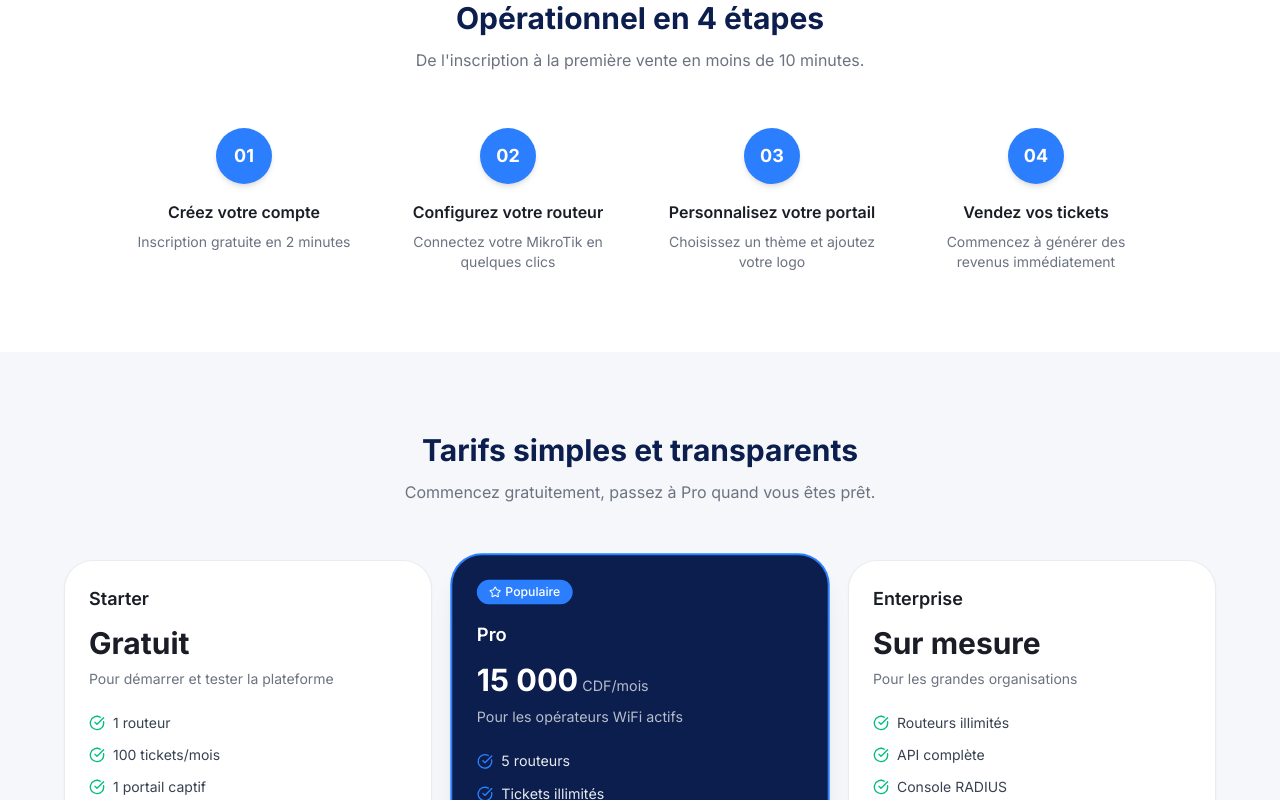
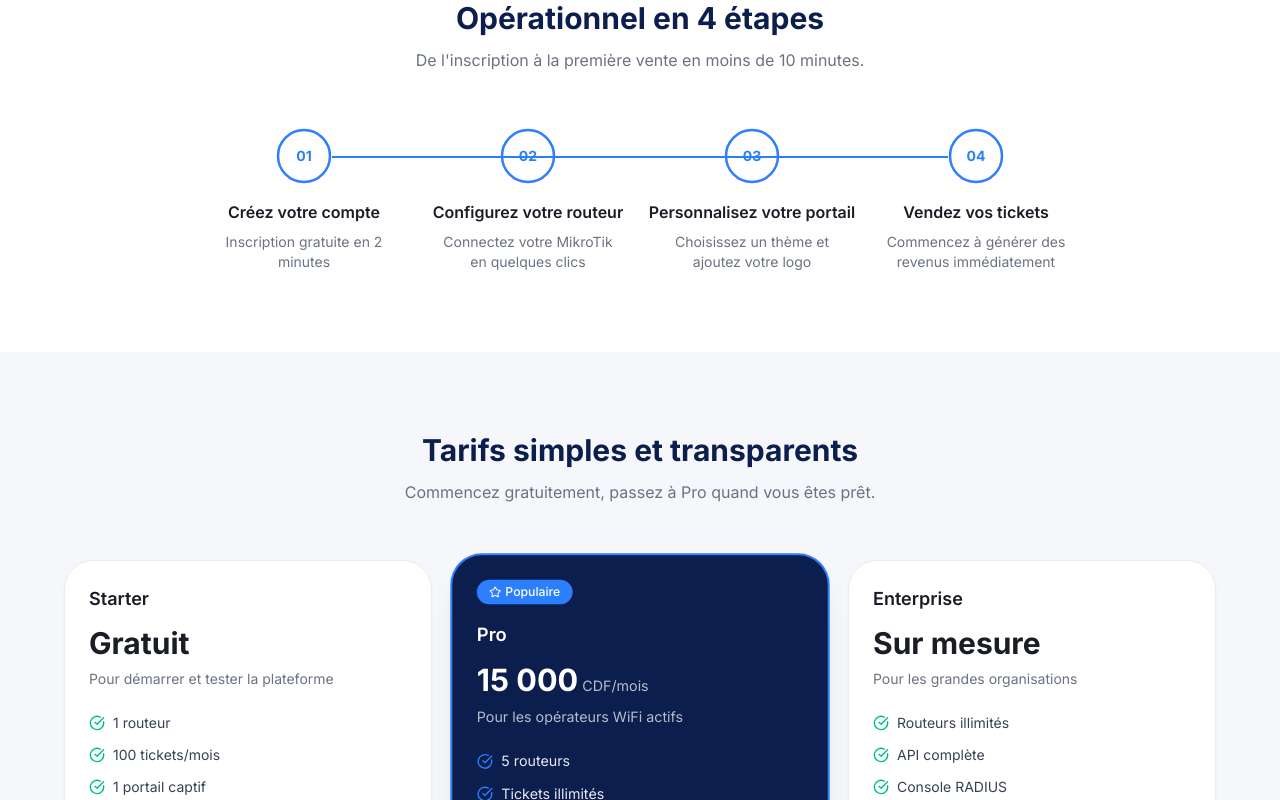
Before and after one commit to Tsukuyomi260/fluxionwifi, a Next.js app: page / in a window 1280 px wide. Shown: the part 1437-2237 px from the top of the page. Built offline with nearby package versions, Linux system fonts and the light colour scheme.

Commit message:
Animation timeline 4 étapes avec dots voyageurs et cercles SVG animés

```diff
--- a/src/app/(marketing)/page.tsx
+++ b/src/app/(marketing)/page.tsx
@@ -13,6 +13,7 @@ import {
   CheckCircle,
   Star,
 } from "lucide-react";
+import { AnimatedSteps } from "@/components/marketing/animated-steps";
 
 const features = [
   {
@@ -45,13 +46,6 @@ const features = [
     title: "100% Mobile",
     description: "Interface optimisée pour smartphone. Gérez votre réseau depuis n'importe où.",
   },
-];
-
-const steps = [
-  { step: "01", title: "Créez votre compte", description: "Inscription gratuite en 2 minutes" },
-  { step: "02", title: "Configurez votre routeur", description: "Connectez votre MikroTik en quelques clics" },
-  { step: "03", title: "Personnalisez votre portail", description: "Choisissez un thème et ajoutez votre logo" },
-  { step: "04", title: "Vendez vos tickets", description: "Commencez à générer des revenus immédiatement" },
 ];
 
 const pricing = [
@@ -184,17 +178,7 @@ export default function LandingPage() {
             <h2 className="text-3xl font-bold text-[#0B1E4D]">Opérationnel en 4 étapes</h2>
             <p className="mt-3 text-[#6B7280]">De l&apos;inscription à la première vente en moins de 10 minutes.</p>
           </div>
-          <div className="grid gap-8 sm:grid-cols-2 lg:grid-cols-4">
-            {steps.map((s) => (
-              <div key={s.step} className="text-center">
-                <div className="mx-auto h-14 w-14 rounded-2xl bg-[#2B7FFF] flex items-center justify-center text-white text-lg font-bold shadow-md">
-                  {s.step}
-                </div>
-                <h3 className="mt-4 text-base font-semibold text-[#1A1D26]">{s.title}</h3>
-                <p className="mt-2 text-sm text-[#6B7280]">{s.description}</p>
-              </div>
-            ))}
-          </div>
+          <AnimatedSteps />
         </div>
       </section>
 
--- /dev/null
+++ b/src/components/marketing/animated-steps.tsx
@@ -0,0 +1,198 @@
+"use client";
+
+import { useEffect, useRef, useState } from "react";
+
+const steps = [
+  { step: "01", title: "Créez votre compte", description: "Inscription gratuite en 2 minutes" },
+  { step: "02", title: "Configurez votre routeur", description: "Connectez votre MikroTik en quelques clics" },
+  { step: "03", title: "Personnalisez votre portail", description: "Choisissez un thème et ajoutez votre logo" },
+  { step: "04", title: "Vendez vos tickets", description: "Commencez à générer des revenus immédiatement" },
+];
+
+export function AnimatedSteps() {
+  const ref = useRef<HTMLDivElement>(null);
+  const [visible, setVisible] = useState(false);
+
+  useEffect(() => {
+    const el = ref.current;
+    if (!el) return;
+    const observer = new IntersectionObserver(
+      ([entry]) => { if (entry.isIntersecting) setVisible(true); },
+      { threshold: 0.3 }
+    );
+    observer.observe(el);
+    return () => observer.disconnect();
+  }, []);
+
+  return (
+    <div ref={ref} className="relative">
+      {/* Desktop horizontal */}
+      <div className="hidden lg:block">
+        <div className="relative flex items-start justify-between max-w-4xl mx-auto">
+          {/* Connecting line */}
+          <div className="absolute top-7 left-[calc(12.5%+28px)] right-[calc(12.5%+28px)] h-[2px] bg-[#E8ECF1]">
+            <div
+              className="h-full bg-[#2B7FFF] origin-left"
+              style={{
+                transform: visible ? "scaleX(1)" : "scaleX(0)",
+                transition: "transform 1.5s cubic-bezier(0.4,0,0.2,1) 0.5s",
+              }}
+            />
+            {/* Traveling dots */}
+            {visible && (
+              <>
+                <span className="step-dot" style={{ animationDelay: "0.8s" }} />
+                <span className="step-dot" style={{ animationDelay: "1.4s" }} />
+                <span className="step-dot" style={{ animationDelay: "2.0s" }} />
+              </>
+            )}
+          </div>
+
+          {steps.map((s, i) => (
+            <div
+              key={s.step}
+              className="relative flex flex-col items-center text-center w-1/4"
+              style={{
+                opacity: visible ? 1 : 0,
+                transform: visible ? "translateY(0)" : "translateY(20px)",
+                transition: `opacity 0.6s ease ${0.3 + i * 0.4}s, transform 0.6s ease ${0.3 + i * 0.4}s`,
+              }}
+            >
+              {/* Animated circle */}
+              <div className="relative">
+                <svg className="h-14 w-14" viewBox="0 0 56 56">
+                  <circle
+                    cx="28" cy="28" r="26"
+                    fill="none"
+                    stroke="#E8ECF1"
+                    strokeWidth="2"
+                  />
+                  <circle
+                    cx="28" cy="28" r="26"
+                    fill="none"
+                    stroke="#2B7FFF"
+                    strokeWidth="2.5"
+                    strokeLinecap="round"
+                    strokeDasharray="163.36"
+                    strokeDashoffset={visible ? "0" : "163.36"}
+                    style={{
+                      transition: `stroke-dashoffset 0.8s cubic-bezier(0.4,0,0.2,1) ${0.5 + i * 0.4}s`,
+                    }}
+                    transform="rotate(-90 28 28)"
+                  />
+                </svg>
+                <div className="absolute inset-0 flex items-center justify-center">
+                  <span
+                    className="text-sm font-bold text-[#2B7FFF]"
+                    style={{
+                      opacity: visible ? 1 : 0,
+                      transform: visible ? "scale(1)" : "scale(0.5)",
+                      transition: `all 0.4s ease ${0.7 + i * 0.4}s`,
+                    }}
+                  >
+                    {s.step}
+                  </span>
+                </div>
+                {/* Pulse ring */}
+                {visible && (
+                  <div
+                    className="absolute inset-0 rounded-full border-2 border-[#2B7FFF] animate-step-pulse"
+                    style={{ animationDelay: `${1.0 + i * 0.4}s` }}
+                  />
+                )}
+              </div>
+              <h3 className="mt-4 text-base font-semibold text-[#1A1D26]">{s.title}</h3>
+              <p className="mt-2 text-sm text-[#6B7280] max-w-[180px]">{s.description}</p>
+            </div>
+          ))}
+        </div>
+      </div>
+
+      {/* Mobile vertical */}
+      <div className="lg:hidden">
+        <div className="relative pl-10">
+          {/* Vertical line */}
+          <div className="absolute left-[19px] top-0 bottom-0 w-[2px] bg-[#E8ECF1]">
+            <div
+              className="w-full bg-[#2B7FFF] origin-top"
+              style={{
+                height: visible ? "100%" : "0%",
+                transition: "height 2s cubic-bezier(0.4,0,0.2,1) 0.3s",
+              }}
+            />
+          </div>
+
+          <div className="space-y-10">
+            {steps.map((s, i) => (
+              <div
+                key={s.step}
+                className="relative flex items-start gap-5"
+                style={{
+                  opacity: visible ? 1 : 0,
+                  transform: visible ? "translateX(0)" : "translateX(-15px)",
+                  transition: `opacity 0.6s ease ${0.4 + i * 0.35}s, transform 0.6s ease ${0.4 + i * 0.35}s`,
+                }}
+              >
+                <div className="absolute -left-10">
+                  <div className="relative">
+                    <svg className="h-10 w-10" viewBox="0 0 40 40">
+                      <circle cx="20" cy="20" r="18" fill="white" stroke="#E8ECF1" strokeWidth="2" />
+                      <circle
+                        cx="20" cy="20" r="18"
+                        fill="none"
+                        stroke="#2B7FFF"
+                        strokeWidth="2.5"
+                        strokeLinecap="round"
+                        strokeDasharray="113.1"
+                        strokeDashoffset={visible ? "0" : "113.1"}
+                        style={{ transition: `stroke-dashoffset 0.7s ease ${0.5 + i * 0.35}s` }}
+                        transform="rotate(-90 20 20)"
+                      />
+                    </svg>
+                    <span className="absolute inset-0 flex items-center justify-center text-xs font-bold text-[#2B7FFF]">
+                      {s.step}
+                    </span>
+                  </div>
+                </div>
+                <div className="pt-1.5">
+                  <h3 className="text-base font-semibold text-[#1A1D26]">{s.title}</h3>
+                  <p className="mt-1 text-sm text-[#6B7280]">{s.description}</p>
+                </div>
+              </div>
+            ))}
+          </div>
+        </div>
+      </div>
+
+      <style jsx>{`
+        .step-dot {
+          position: absolute;
+          top: 50%;
+          left: 0;
+          width: 6px;
+          height: 6px;
+          margin-top: -3px;
+          border-radius: 50%;
+          background: #2B7FFF;
+          box-shadow: 0 0 6px rgba(43, 127, 255, 0.5);
+          opacity: 0;
+          animation: travelDot 2.5s ease-in-out forwards;
+        }
+        @keyframes travelDot {
+          0% { left: 0%; opacity: 0; }
+          5% { opacity: 1; }
+          95% { opacity: 1; }
+          100% { left: 100%; opacity: 0; }
+        }
+        :global(.animate-step-pulse) {
+          animation: stepPulse 1s ease-out forwards;
+          opacity: 0;
+        }
+        @keyframes stepPulse {
+          0% { transform: scale(1); opacity: 0.6; }
+          100% { transform: scale(1.5); opacity: 0; }
+        }
+      `}</style>
+    </div>
+  );
+}
```
